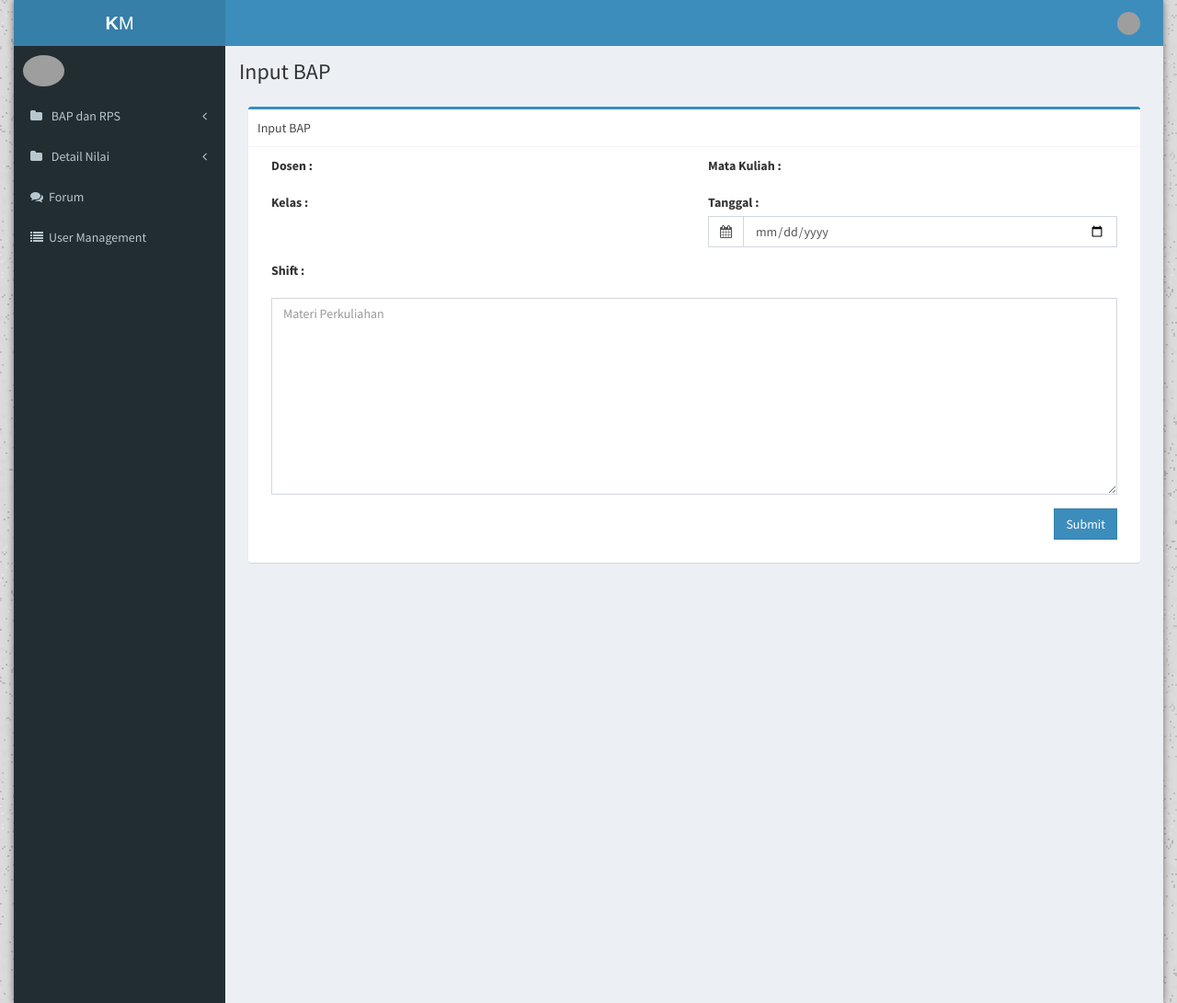
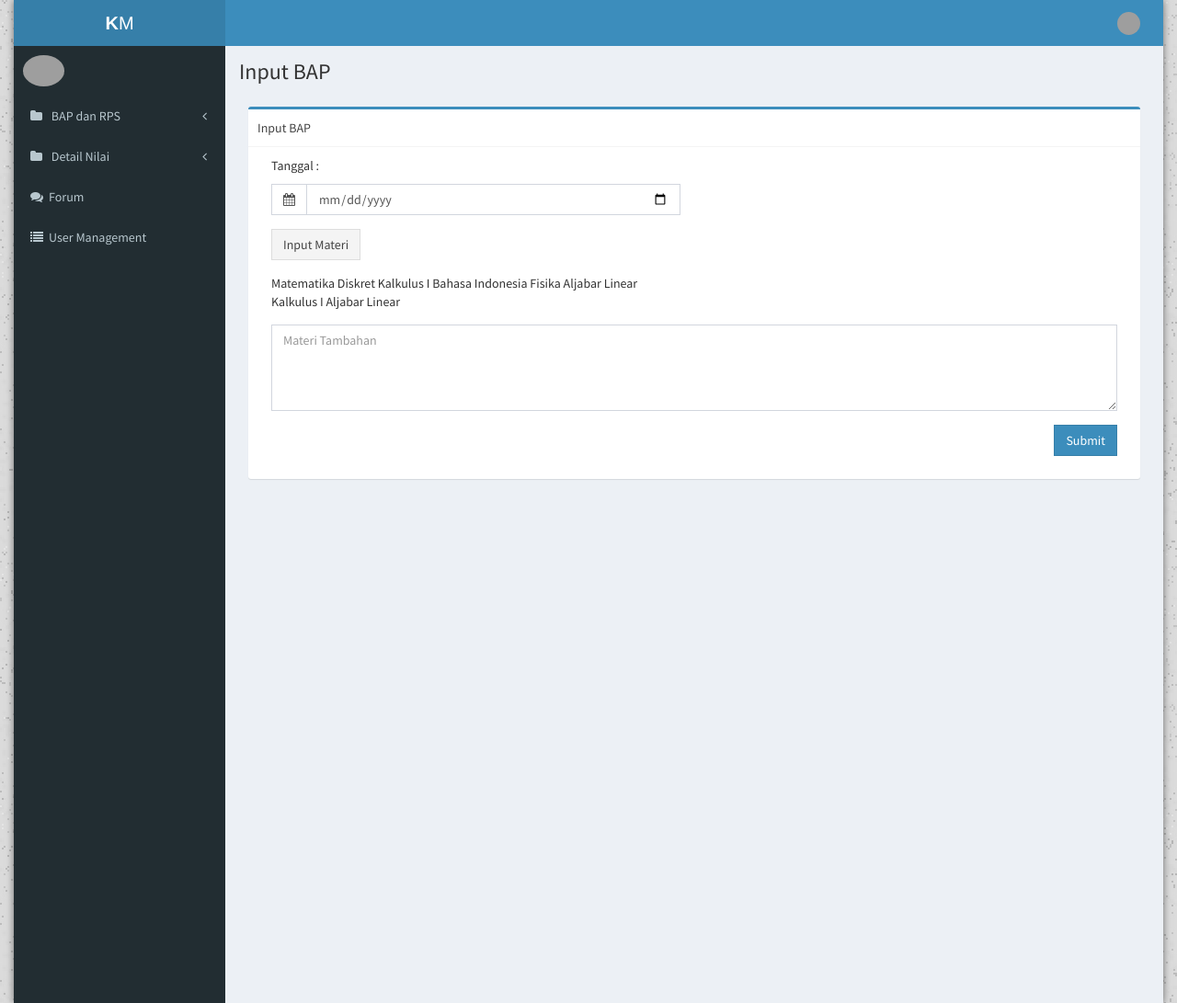
Before and after one commit to arifmaulananp13/km, a CodeIgniter app: page /km/index.php/baprps/input_bap2/1 in a window 1280 px wide. Shown: the whole page at 92% size. Run offline with CodeIgniter, Linux system fonts and the light colour scheme; data comes from the database, SQL or seed files in the repository; grey boxes are pictures that could not be loaded.

Commit message:
tampilan input bap baru

```diff
--- a/application/controllers/Baprps.php
+++ b/application/controllers/Baprps.php
@@ -45,9 +45,9 @@ class Baprps extends CI_Controller {
 		$data['title'] = "Input BAP";
 		$where = array('id_jadwal' => $id);
 		$data['data'] = $this->m_inputbap->verif_data($where,'input_jadwal')->result();
+		$data['rps']=$this->m_inputbap->tampil_rps();
 		view('rpsbap/input_bap2',$data);
 	}
-
 
 	public function input_bap_post(){
 		$dosen = $this->input->post('dosen');
--- a/application/views/rpsbap/input_bap2.php
+++ b/application/views/rpsbap/input_bap2.php
@@ -6,40 +6,23 @@
         </section>
         <section class="content">
 		  <div class="col-md-12 with-padding">
-        <form action="<?php echo base_url(). 'baprps/input_bap_post'; ?>" method="post" class="box box-primary">
+        <form class="box box-primary">
         	<div class="box-header with-border">
         		Input BAP
         	</div>
         	<div class="box-body">
-             <div class="col-md-6 form-group">
-				 	<label for="dosen" class="form-label">Dosen :</label>
+			<div class="col-md-6 form-group">
 					<?php
 					$no = 1;
 					foreach($data as $u){
 					?>
-				  <input class="form-control" type="text" value="<?php echo $u->dosen ?>" id="dosen" name="dosen" readonly>
-				  <?php } ?>
-            </div>
-             <div class="col-md-6 form-group">
-				 	<label for="matkul" class="form-label">Mata Kuliah :</label>
-				 	<?php
-					$no = 1;
-					foreach($data as $u){
-					?>
-				  <input class="form-control" type="text" value="<?php echo $u->matkul ?>" id="matkul" name="matkul" readonly>
-				  <?php } ?>
-            </div>
-              <div class="col-md-6 form-group">
-				 	<label  for="kelas" class="form-label">Kelas :</label>
-				 	<?php
-					$no = 1;
-					foreach($data as $u){
-					?>
-				  <input class="form-control" type="text" value="<?php echo $u->kelas ?>" id="kelas" name="kelas" readonly>
-				  <?php } ?>
-            </div>
-	        	<div class="col-md-6 form-group">
-					<label for="tanggal" class="form-label">Tanggal :</label>
+					<p>Dosen : <?php echo $u->dosen ?> </p>
+					<p>Mata Kuliah : <?php echo $u->matkul ?> </p>
+					<p>Kelas : <?php echo $u->kelas ?> </p>
+					<p>Shift : <?php echo $u->shift ?> </p>
+					<?php } ?>
+					<p>Tanggal :
+        <form action="<?php echo base_url(). 'baprps/input_bap_post'; ?>" method="post">
 	        		<div class="input-group">
 		        		<span class="input-group-addon">
 		        			<i class="fa fa-calendar"></i>
@@ -47,23 +30,59 @@
 		            	<input name="tanggal" class="form-control" type="date">
 					</div>
 	        	</div>
-              <div class="col-md-6 form-group">
-				 	<label  for="shift" class="form-label">Shift :</label>
+
+			 <div class="col-md-6 form-group">
+					<?php
+					$no = 1;
+					foreach($data as $u){
+					?>
+				  <input type="hidden" class="form-control" type="text" value="<?php echo $u->dosen ?>" id="dosen" name="dosen" readonly>
+				  <?php } ?>
+            </div>
+             <div class="col-md-6 form-group">
 				 	<?php
 					$no = 1;
 					foreach($data as $u){
 					?>
-				  <input class="form-control" type="text" value="<?php echo $u->shift ?>" id="shift" name="shift" readonly>
+				  <input type="hidden" class="form-control" type="text" value="<?php echo $u->matkul ?>" id="matkul" name="matkul" readonly>
 				  <?php } ?>
             </div>
-        		<div class="col-md-12 form-group">
-	        		<textarea name="materi" class="form-control" rows="10" placeholder="Materi Perkuliahan" ></textarea>
+              <div class="col-md-6 form-group">
+				 	<?php
+					$no = 1;
+					foreach($data as $u){
+					?>
+				  <input type="hidden" class="form-control" type="text" value="<?php echo $u->kelas ?>" id="kelas" name="kelas" readonly>
+				  <?php } ?>
+            </div>
+              <div class="col-md-6 form-group">
+				 	<?php
+					$no = 1;
+					foreach($data as $u){
+					?>
+				  <input type="hidden" class="form-control" type="text" value="<?php echo $u->shift ?>" id="shift" name="shift" readonly>
+				  <?php } ?>
+            </div>
+              <div class="col-md-12 form-group">
+					<a href="<?php echo base_url('baprps/input_bap2'); ?>" type="submit" class="btn btn-default btn-flat">Input Materi</a>
+			  </div>
+			  <div class="col-md-6 form-group">
+					<?php
+					$no = 1;
+					foreach($rps as $i){
+					?>
+					<?php echo $i->matkul ?>
+					<?php } ?>
+				</div>
+				<div class="col-md-12 form-group">
+	        		<textarea name="materi" class="form-control" rows="4" placeholder="Materi Tambahan" ></textarea>
         		</div>
         		<div class="col-md-12 form-group">
         			<button name="mysubmit" class="btn btn-primary pull-right btn-flat" type="submit">Submit</button>
         		</div>
         	</div>
         </form>
+		</form>
         </div>
         </section>
 		<div class="content-wrapper">
```
